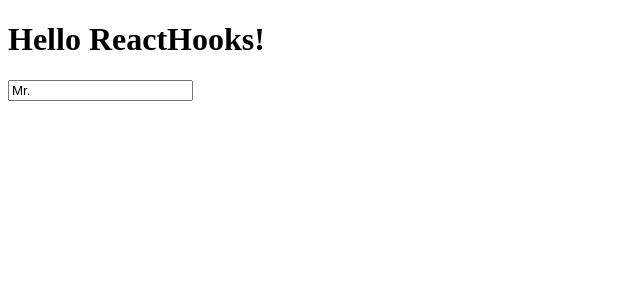
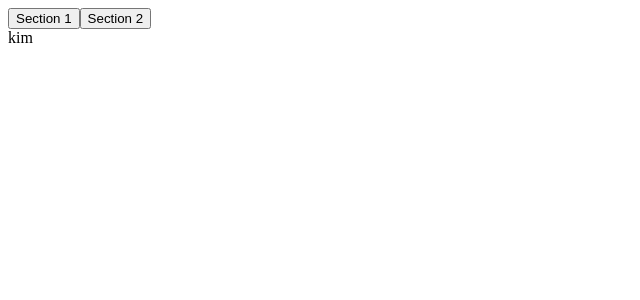
Before and after one commit to KIMJUNSICK/reactHooks-practice, a React (Create React App) app: page / in a window 1280 px wide. Shown: the top 300 px of the page, without its empty margins (0-640 px from the left). Built offline with nearby package versions, Linux system fonts and the light colour scheme.

Commit message:
UseTabs( )

```diff
--- a/src/App.js
+++ b/src/App.js
@@ -1,14 +1,20 @@
-import React, { useState } from "react";
-import UseInput from "./UseInput";
+import React from "react";
+import { sections, UseTabs } from "./UseTabs";
 
 const App = () => {
-  const notAt = value => !value.includes("@");
-
-  const name = UseInput("Mr.", notAt);
+  const { currentItem, changeItem } = UseTabs(1, sections);
   return (
     <div className="App">
-      <h1>Hello ReactHooks!</h1>
-      <input placeholder="name!" {...name} />
+      {sections.map((section, index) => (
+        <button
+          onClick={() => {
+            changeItem(index);
+          }}
+        >
+          {section.tab}
+        </button>
+      ))}
+      <div>{currentItem.content}</div>
     </div>
   );
 };
--- a/src/UseInput.js
+++ b/src/UseInput.js
@@ -1,4 +1,4 @@
-import React, { useState } from "react";
+import { useState } from "react";
 
 const UseInput = (initialValue, validator) => {
   const [value, setValue] = useState(initialValue);
--- /dev/null
+++ b/src/UseTabs.js
@@ -0,0 +1,23 @@
+import { useState } from "react";
+
+export const sections = [
+  {
+    tab: "Section 1",
+    content: "junsik"
+  },
+  {
+    tab: "Section 2",
+    content: "kim"
+  }
+];
+
+export const UseTabs = (initialTab, allTabs) => {
+  const [currentIndex, setCurrentIndex] = useState(initialTab);
+  if (!allTabs || !Array.isArray(allTabs)) {
+    return;
+  }
+  return {
+    currentItem: allTabs[currentIndex],
+    changeItem: setCurrentIndex
+  };
+};
```
